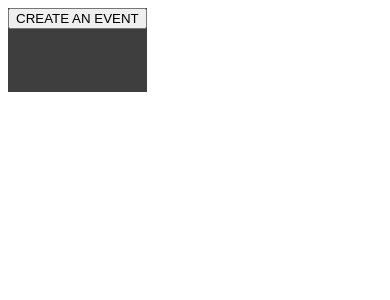
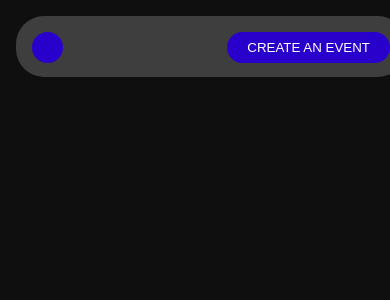
Before and after one commit to MartPowers/mary-power-events4u, a React (Create React App) app in the folder my-app/: page / in a window 390 px wide. Shown: the top 300 px of the page. Built offline with nearby package versions, Linux system fonts and the light colour scheme.

Commit message:
header styled for mobile

```diff
--- a/my-app/src/components/Header/Header.jsx
+++ b/my-app/src/components/Header/Header.jsx
@@ -6,7 +6,9 @@ function header() {
   return (
 
     //outer div is container
-    <div className='header-container'>
+    <div className='header'>
+
+        <div className="header__container">
 
 {/* logo link here */}
         <div className='header__logo'>
@@ -15,10 +17,10 @@ function header() {
 
         {/* create an event button */}
         {/* outer container */}
-<button className='header__logo' type="submit">
+<button className='header__btn' type="submit">
     CREATE AN EVENT
 </button>
-
+</div>
     </div>
   )
 }
--- a/my-app/src/components/Header/Header.scss
+++ b/my-app/src/components/Header/Header.scss
@@ -1,9 +1,36 @@
 @use "../../styles/partials/variables" as *;
 @use "../../styles/partials/mixins" as *;
 
-.header-container{
-    background-color: $deep-grey;
-    width: max-content;
-    height: 10vh;
+body {
+  margin: 0;
+  background-color: $site-black;
+}
 
+.header {
+  background-color: $deep-grey;
+  border-radius: 1.75rem;
+  width: 100%;
+  height: 61px;
+  margin: 1rem;
+
+  &__container {
+    display: flex;
+    justify-content: space-between;
+    padding: 1rem;
+  }
+
+  &__logo {
+    background-color: $blue;
+    border-radius: 50px;
+    height: 31px;
+    width: 31px;
+  }
+
+  &__btn {
+    background-color: $blue;
+    border: none;
+    border-radius: 30px;
+    color: white;
+    padding: 0 1.25rem;
+  }
 }
```
